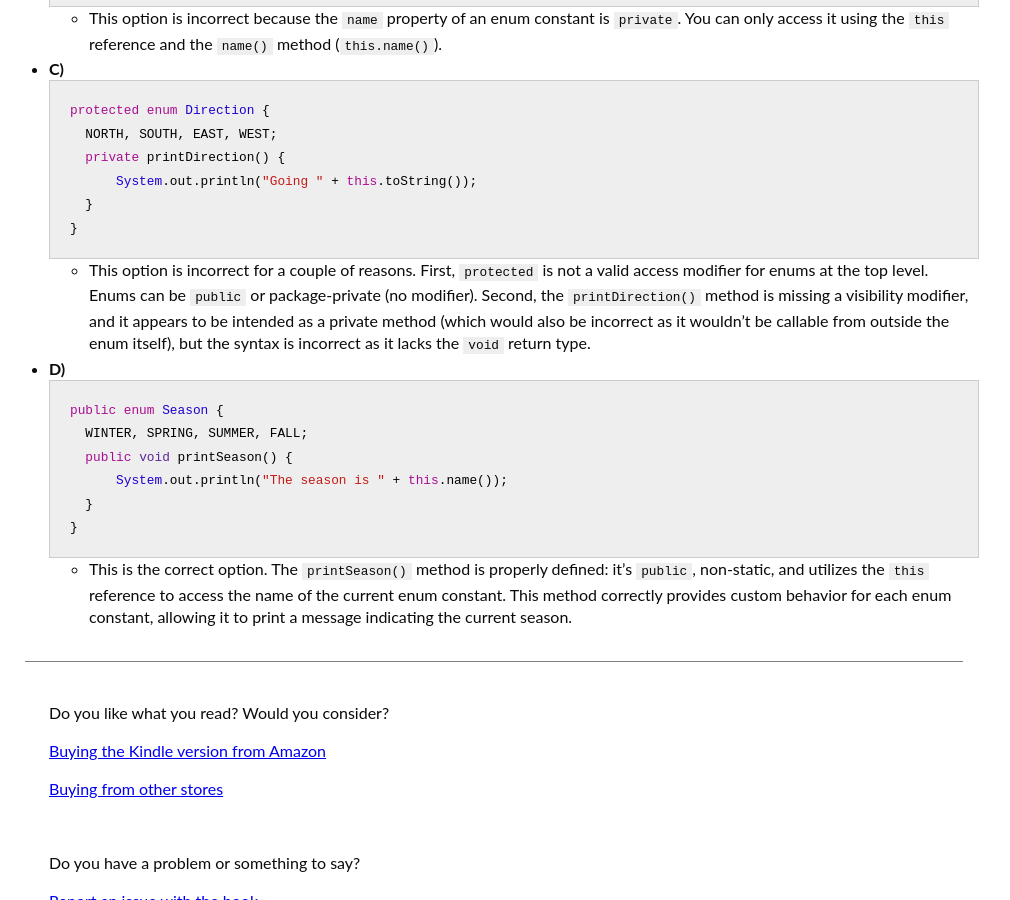
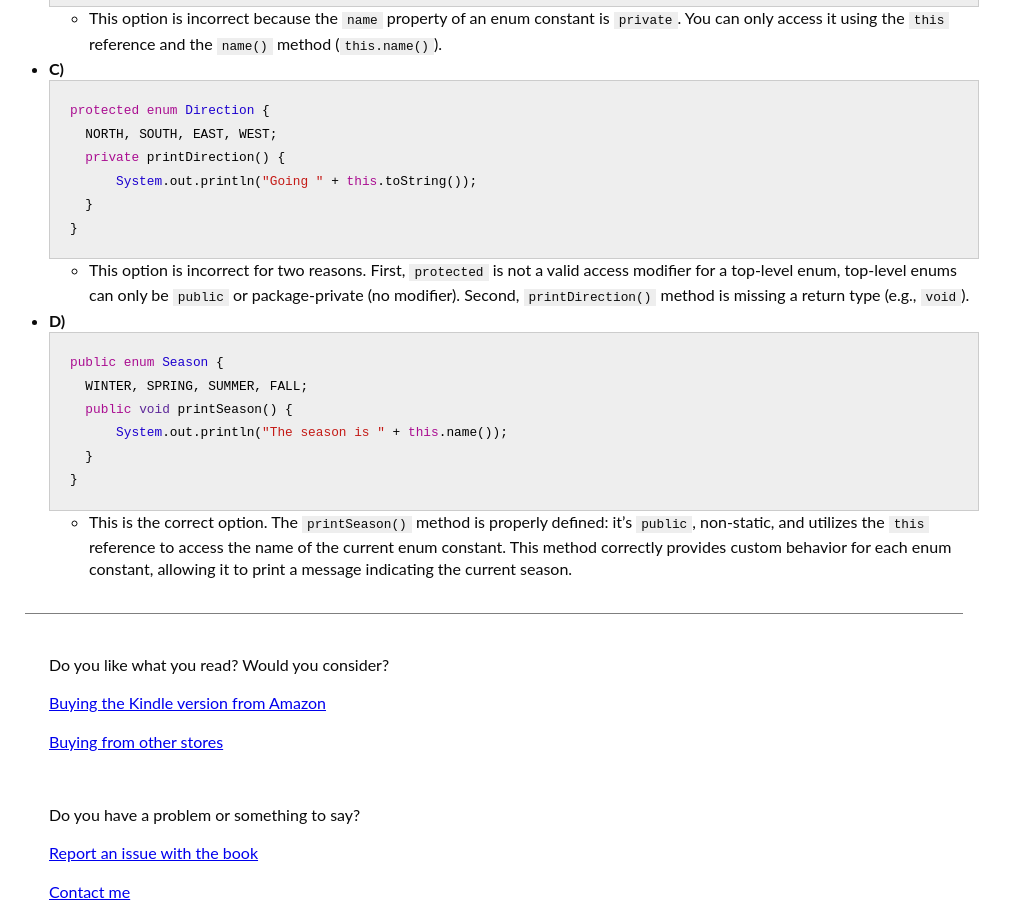
Before and after one commit to eh3rrera/ocpj17-book, a Jekyll site: the page built from ch03a.md, in a window 1280 px wide and 900 px high, scrolled down 4160 px. Shown: the whole window, without its empty margins (146-1156 px from the left). Built offline with Jekyll 4.4.1, drawn with Linux system fonts in a browser that asks for light colours; nearby versions of some CDN libraries.

Commit message:
Fix option C, question 7, chapter 3

````diff
--- a/ch03a.md
+++ b/ch03a.md
@@ -172,7 +172,7 @@ protected enum Direction {
     }
 }
 ```
-  - This option is incorrect for a couple of reasons. First, `protected` is not a valid access modifier for enums at the top level. Enums can be `public` or package-private (no modifier). Second, the `printDirection()` method is missing a visibility modifier, and it appears to be intended as a private method (which would also be incorrect as it wouldn't be callable from outside the enum itself), but the syntax is incorrect as it lacks the `void` return type.
+  - This option is incorrect for two reasons. First, `protected` is not a valid access modifier for a top-level enum, top-level enums can only be `public` or package-private (no modifier). Second, `printDirection()` method is missing a return type (e.g., `void`).
 
 - **D)**
 ```java
````
